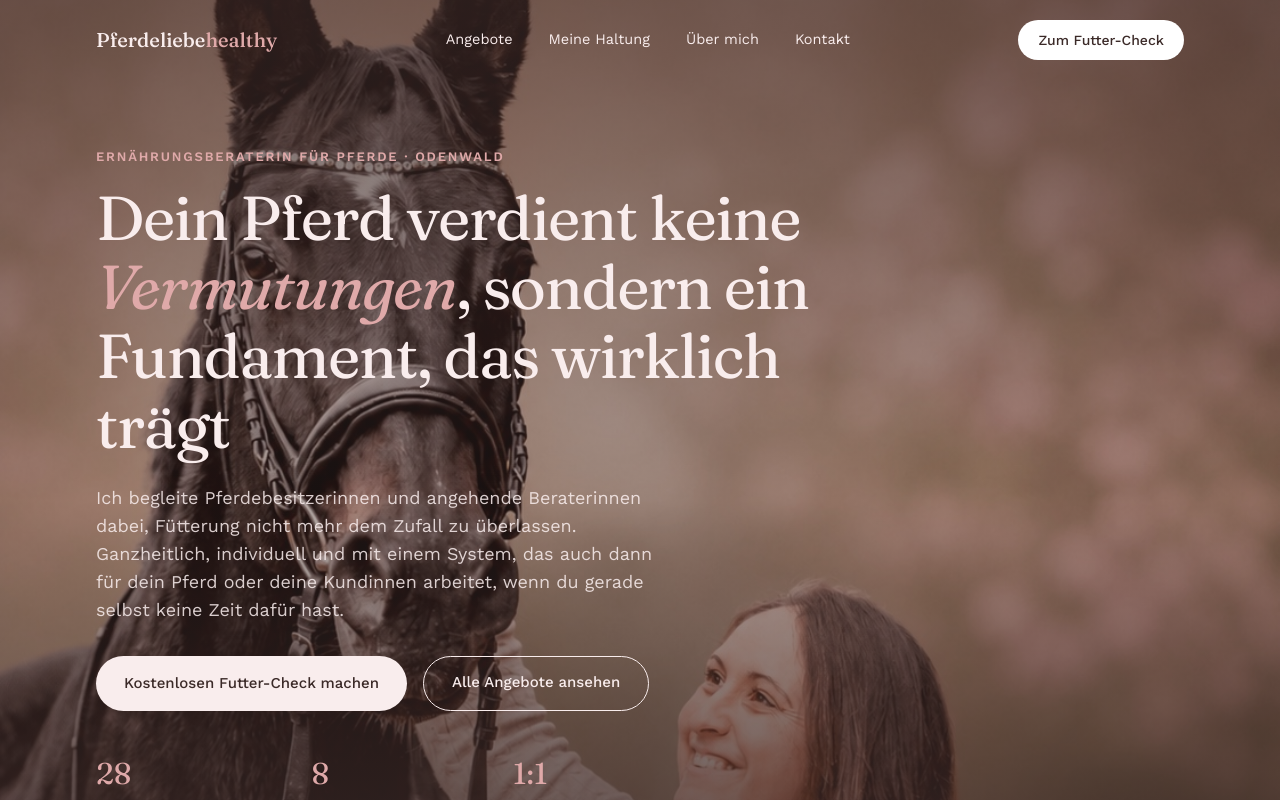
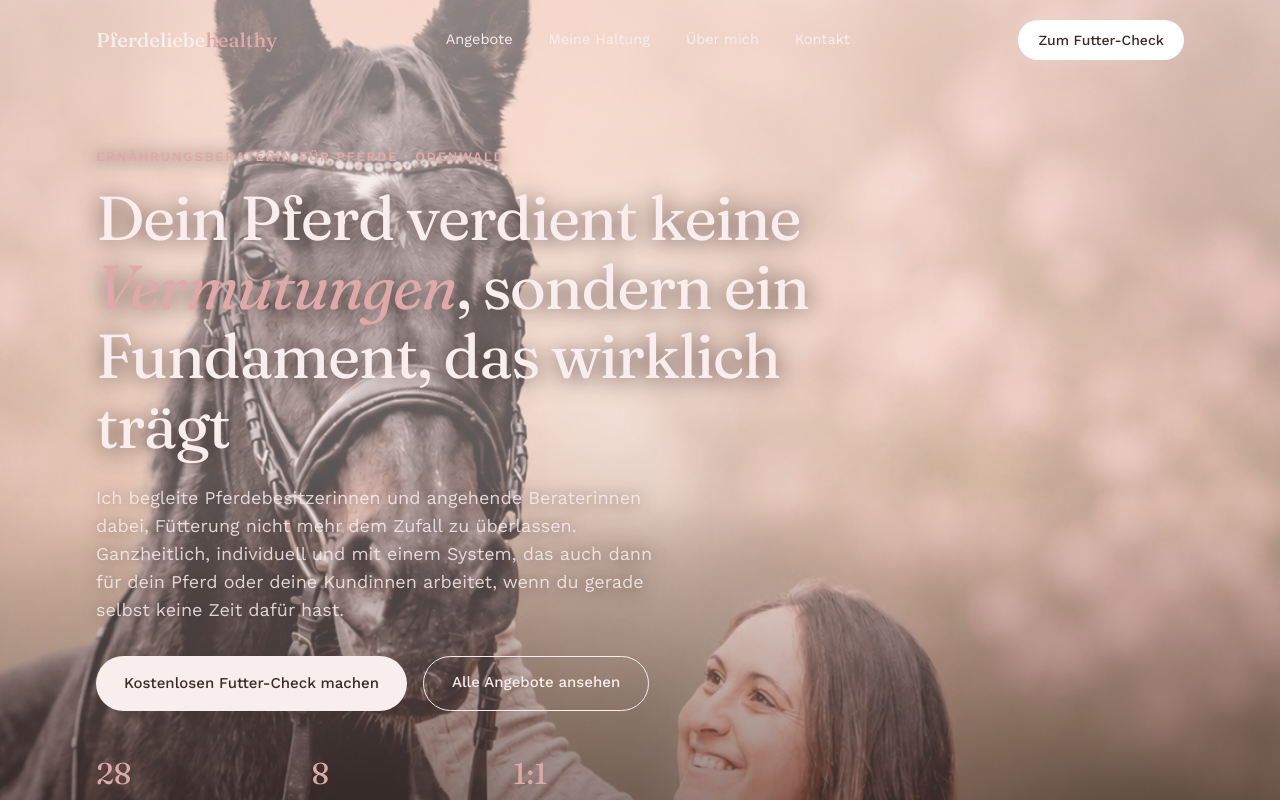
Before and after one commit to yasi2202/pferdeliebehealthy-homepage, a Next.js app: page / in a window 1280 px wide. Shown: the top 800 px of the page. Built offline with nearby package versions, Linux system fonts and the light colour scheme.

Commit message:
Update Hero.tsx

```diff
--- a/components/Hero.tsx
+++ b/components/Hero.tsx
@@ -12,18 +12,18 @@ export default function Hero() {
         sizes="100vw"
         className="object-cover object-[68%_22%]"
       />
-      <div className="absolute inset-0 bg-gradient-to-b from-ink/70 via-ink/40 via-55% to-ink/85" />
+      <div className="absolute inset-0 bg-gradient-to-b from-cream/55 via-cream/35 via-55% to-ink/70" />
 
       <div className="relative z-10 w-full max-w-6xl mx-auto px-6 sm:px-8 pt-36 pb-20 sm:pb-24">
-        <span className="inline-block text-[13px] tracking-[0.14em] uppercase text-rose font-semibold mb-4">
+        <span className="inline-block text-[13px] tracking-[0.14em] uppercase text-rose font-semibold mb-4 drop-shadow-[0_1px_8px_rgba(59,42,40,0.9)]">
           Ernährungsberaterin für Pferde · Odenwald
         </span>
-        <h1 className="font-serif font-normal text-cream text-[34px] sm:text-5xl lg:text-[62px] leading-[1.12] tracking-tight max-w-3xl mb-6">
+        <h1 className="font-serif font-normal text-cream text-[34px] sm:text-5xl lg:text-[62px] leading-[1.12] tracking-tight max-w-3xl mb-6 drop-shadow-[0_2px_12px_rgba(59,42,40,0.9)]">
           Dein Pferd verdient keine{" "}
           <em className="italic text-rose">Vermutungen</em>, sondern ein
           Fundament, das wirklich trägt
         </h1>
-        <p className="text-cream/85 text-lg max-w-xl mb-8">
+        <p className="text-cream/85 text-lg max-w-xl mb-8 drop-shadow-[0_1px_8px_rgba(59,42,40,0.9)]">
           Ich begleite Pferdebesitzerinnen und angehende Beraterinnen dabei,
           Fütterung nicht mehr dem Zufall zu überlassen. Ganzheitlich,
           individuell und mit einem System, das auch dann für dein Pferd
```
